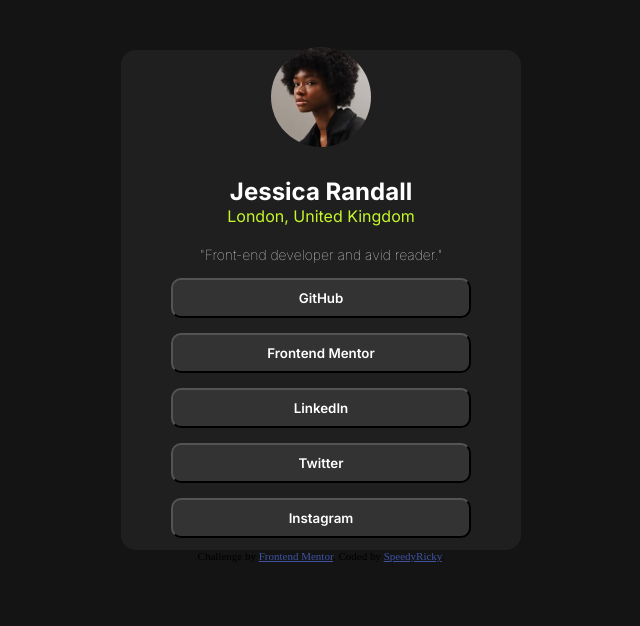
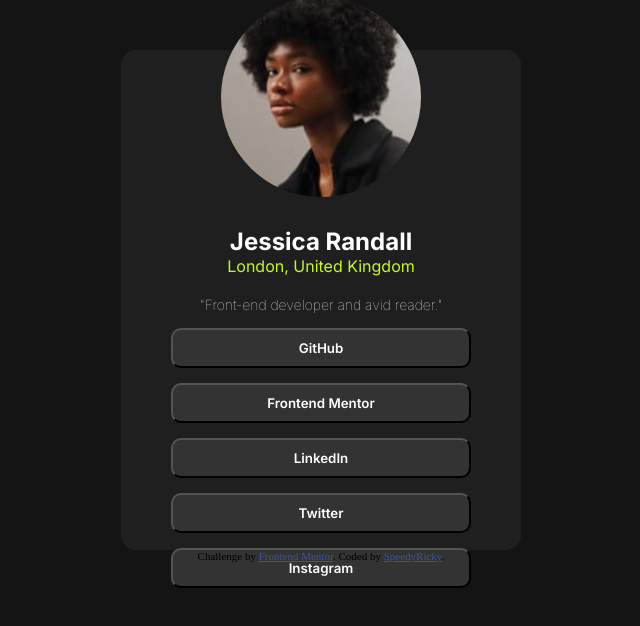
Before and after one commit to SpeedyRicky/social-links-profile-main, a plain HTML site: page index.html in a window 1280 px wide. Shown: the whole page, without its empty margins (319-959 px from the left). Drawn offline with Linux system fonts and the light colour scheme.

Commit message:
second commit

```diff
--- a/index.css
+++ b/index.css
@@ -28,7 +28,8 @@
 
 img {
     border-radius: 10000px;
-    width: 100px;
+    width: 200px;
+    height: 300px;
     margin-bottom: 30px;
 }
 
```
